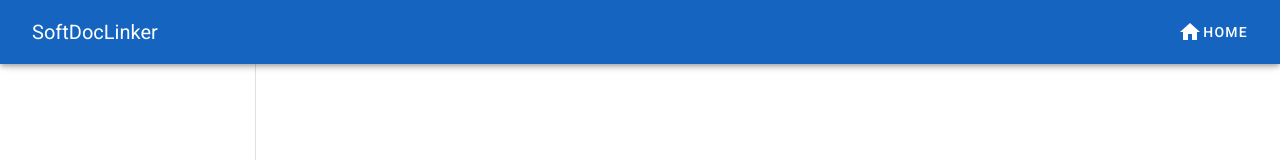
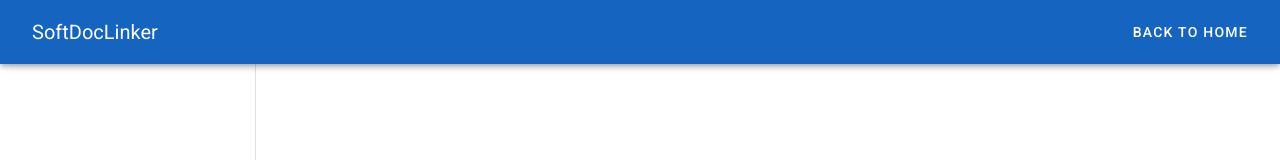
Before and after one commit to pascal-zarrad/softdoclinker, a Vue app: page / in a window 1280 px wide. Shown: the top 160 px of the page. Built offline with nearby package versions, Linux system fonts and the light colour scheme.

Commit message:
Properly render navigation buttons

```diff
--- a/src/components/NavigationComponent.vue
+++ b/src/components/NavigationComponent.vue
@@ -11,14 +11,21 @@
             </span>
         </v-toolbar-title>
         <v-spacer />
-        <navigation-custom-button-component />
+        <navigation-custom-button-component
+            v-for="customButton in sharedState.currentConfig.navigation.links"
+            v-bind:key="customButton.id"
+            :icon="customButton.icon"
+            :text="customButton.displayText"
+            :href="customButton.href"
+            :target="customButton.target"
+        />
     </v-app-bar>
 </template>
 
 <script lang="ts">
 import NavigationCustomButtonComponent from "@/components/element/NavigationCustomButtonComponent.vue";
 import SOFT_DOC_LINKER from "@/SoftDocLinker";
-import SoftDocLinkerDataStateInterface from "@/model/SharedStateInterface";
+import SharedStateInterface from "@/model/SharedStateInterface";
 import { Component, Prop, Vue } from "vue-property-decorator";
 
 /**
@@ -37,7 +44,7 @@ export default class NavigationComponent extends Vue {
     /**
      * Brand displayed on navigation bar.
      */
-    @Prop({ default: SOFT_DOC_LINKER })
-    sharedState?: SoftDocLinkerDataStateInterface;
+    @Prop()
+    sharedState!: SharedStateInterface;
 }
 </script>
--- a/src/model/config/DefaultConfigData.ts
+++ b/src/model/config/defaultConfigData.ts
@@ -5,7 +5,7 @@ import ConfigDataInterface from "@/model/config/ConfigDataInterface";
  *
  * @since 2.0.0
  */
-export default function defaultConfig(): ConfigDataInterface {
+export default function defaultConfigData(): ConfigDataInterface {
     return {
         /**
          * The default value leaves the value empty,
@@ -28,6 +28,13 @@ export default function defaultConfig(): ConfigDataInterface {
         /**
          * @inheritdoc
          */
-        cacheLifetime: 86400
-    }
+        cacheLifetime: 86400,
+
+        /**
+         * @inheritdoc
+         */
+        navigation: {
+            links: []
+        }
+    };
 }
```
Also changed, not shown: src/model/config/ConfigDataInterface.ts (+8 -1 lines), src/model/config/navigation/LinkInterface.ts (added, +33 -0 lines), src/model/config/navigation/NavigationInterface.ts (added, +14 -0 lines), src/model/defaultSharedState.ts (renamed from src/model/DefaultSharedState.ts), src/model/doc/defaultDocCollectionData.ts (renamed from src/model/doc/DefaultDocCollectionData.ts), 1 other file (tests, documents, lock files or other folders).
